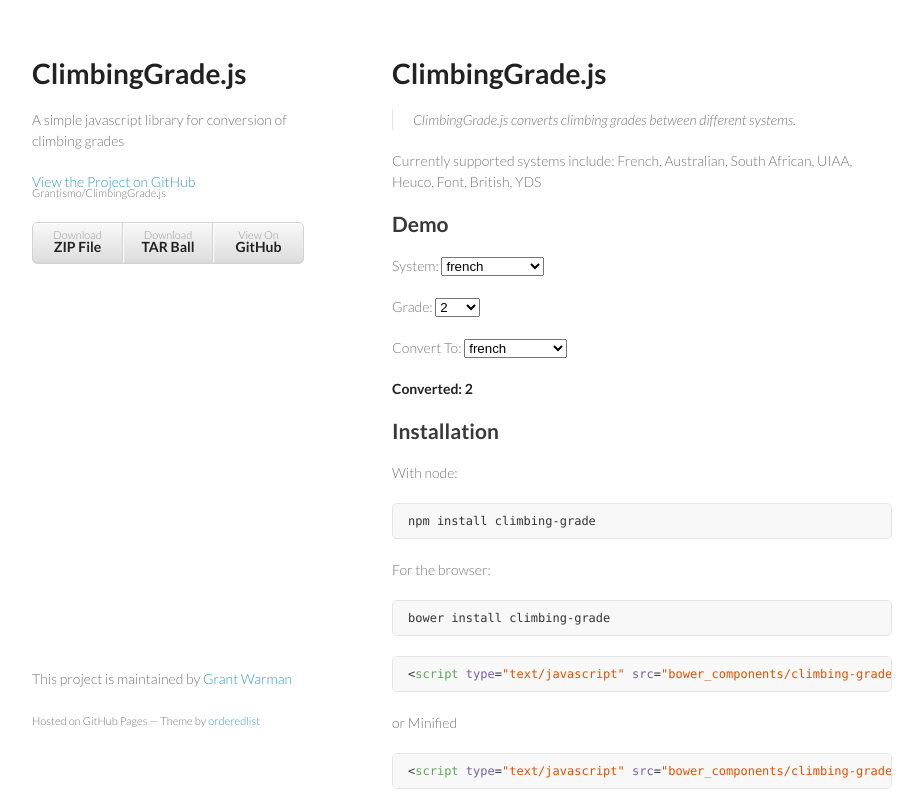
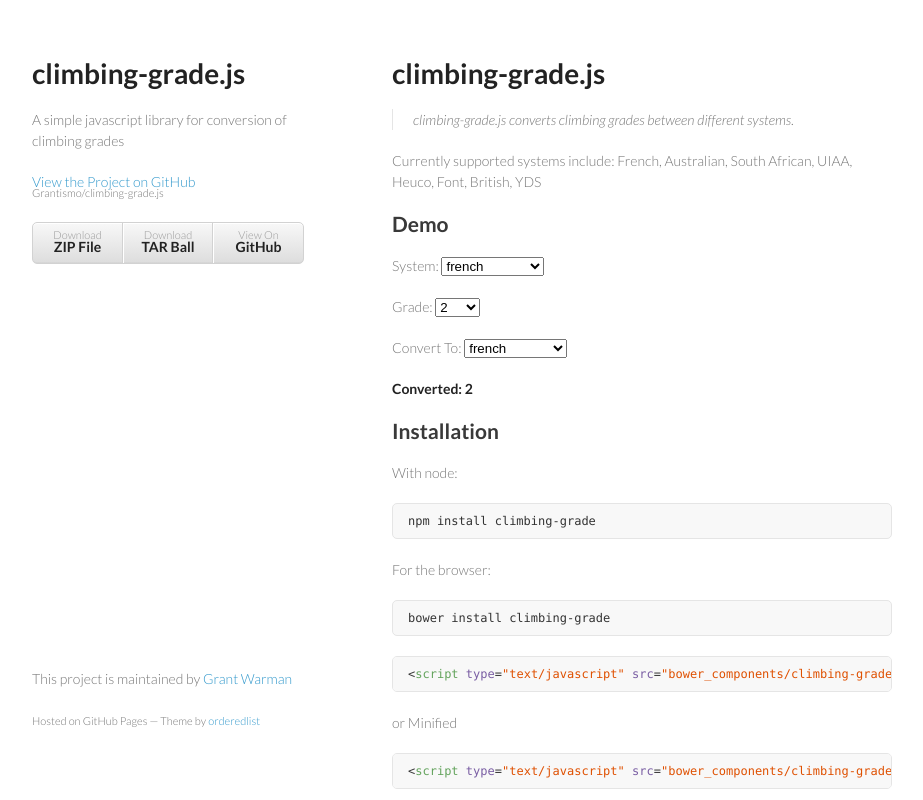
Before and after one commit to Grantismo/climbing-grade.js, a plain HTML site: page index.html in a window 1280 px wide. Shown: the top 800 px of the page, without its empty margins (178-1101 px from the left). Drawn offline with Linux system fonts and the light colour scheme.

Commit message:
Changed ClimbingGrade.js to climbing-grade.js

```diff
--- a/index.html
+++ b/index.html
@@ -3,7 +3,7 @@
   <head>
     <meta charset="utf-8">
     <meta http-equiv="X-UA-Compatible" content="chrome=1">
-    <title>ClimbingGrade.js by Grantismo</title>
+    <title>climbing-grade.js by Grantismo</title>
 
     <link rel="stylesheet" href="stylesheets/styles.css">
     <link rel="stylesheet" href="stylesheets/pygment_trac.css">
@@ -22,24 +22,24 @@
   <body>
     <div class="wrapper">
       <header>
-        <h1>ClimbingGrade.js</h1>
+        <h1>climbing-grade.js</h1>
         <p>A simple javascript library for conversion of climbing grades</p>
 
-        <p class="view"><a href="https://github.com/Grantismo/ClimbingGrade.js">View the Project on GitHub <small>Grantismo/ClimbingGrade.js</small></a></p>
+        <p class="view"><a href="https://github.com/Grantismo/climbing-grade.js">View the Project on GitHub <small>Grantismo/climbing-grade.js</small></a></p>
 
 
         <ul>
-          <li><a href="https://github.com/Grantismo/ClimbingGrade.js/zipball/master">Download <strong>ZIP File</strong></a></li>
-          <li><a href="https://github.com/Grantismo/ClimbingGrade.js/tarball/master">Download <strong>TAR Ball</strong></a></li>
-          <li><a href="https://github.com/Grantismo/ClimbingGrade.js">View On <strong>GitHub</strong></a></li>
+          <li><a href="https://github.com/Grantismo/climbing-grade.js/zipball/master">Download <strong>ZIP File</strong></a></li>
+          <li><a href="https://github.com/Grantismo/climbing-grade.js/tarball/master">Download <strong>TAR Ball</strong></a></li>
+          <li><a href="https://github.com/Grantismo/climbing-grade.js">View On <strong>GitHub</strong></a></li>
         </ul>
       </header>
       <section>
         <h1>
-<a id="climbinggradejs" class="anchor" href="#climbinggradejs" aria-hidden="true"><span class="octicon octicon-link"></span></a>ClimbingGrade.js</h1>
+<a id="climbinggradejs" class="anchor" href="#climbinggradejs" aria-hidden="true"><span class="octicon octicon-link"></span></a>climbing-grade.js</h1>
 
 <blockquote>
-<p>ClimbingGrade.js converts climbing grades between different systems.</p>
+<p>climbing-grade.js converts climbing grades between different systems.</p>
 </blockquote>
 
 <p>Currently supported systems include: French, Australian, South African, UIAA, Heuco, Font, British, YDS</p>
@@ -64,7 +64,7 @@
 
 <div class="highlight highlight-bash"><pre>bower install climbing-grade</pre></div>
 
-<div class="highlight highlight-html"><pre>&lt;<span class="pl-ent">script</span> <span class="pl-e">type</span>=<span class="pl-s1"><span class="pl-pds">"</span>text/javascript<span class="pl-pds">"</span></span> <span class="pl-e">src</span>=<span class="pl-s1"><span class="pl-pds">"</span>bower_components/climbing-grade/ClimbingGrade.js<span class="pl-pds">"</span></span>&gt;&lt;/<span class="pl-ent">script</span>&gt;</pre></div>
+<div class="highlight highlight-html"><pre>&lt;<span class="pl-ent">script</span> <span class="pl-e">type</span>=<span class="pl-s1"><span class="pl-pds">"</span>text/javascript<span class="pl-pds">"</span></span> <span class="pl-e">src</span>=<span class="pl-s1"><span class="pl-pds">"</span>bower_components/climbing-grade/climbing-grade.js<span class="pl-pds">"</span></span>&gt;&lt;/<span class="pl-ent">script</span>&gt;</pre></div>
 
 <p>or Minified</p>
 
```
